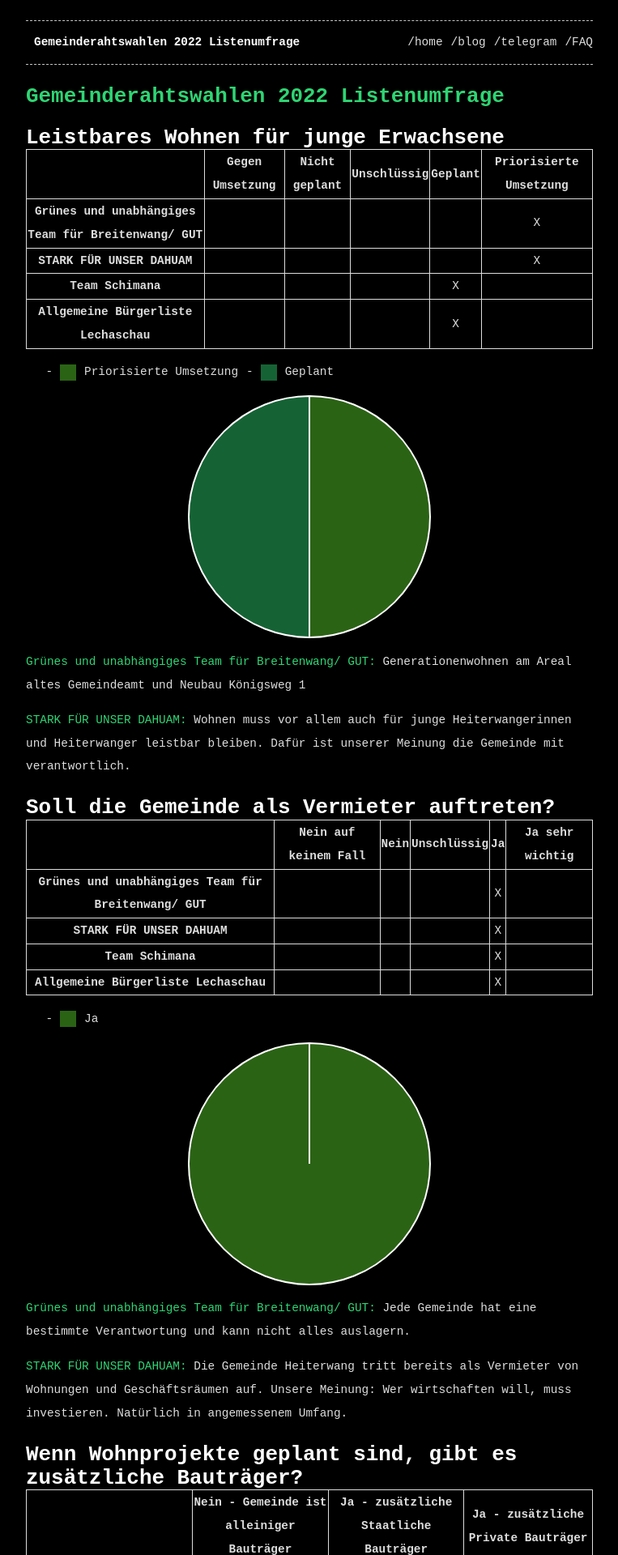
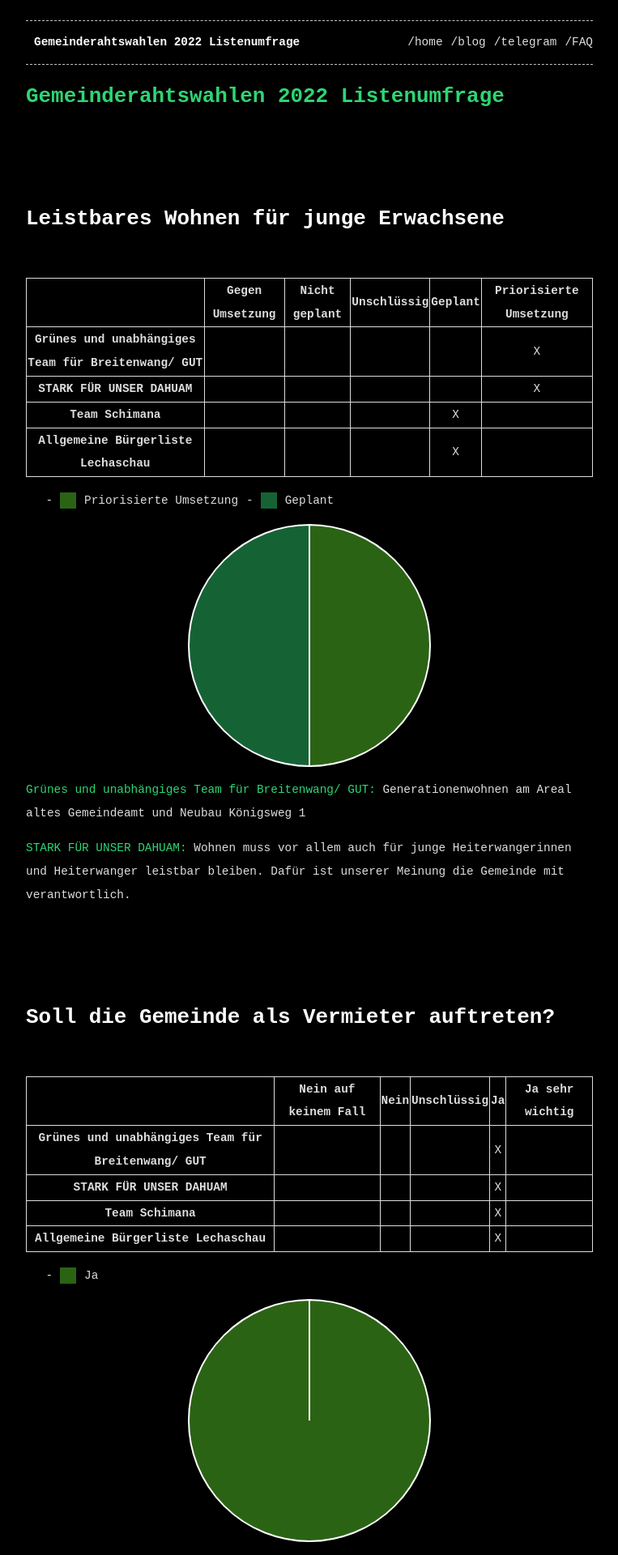
Before and after one commit to Hackertreff-Reutte/Hackertreff-Reutte.github.io, a Jekyll site: the page built from _posts/2022-02-24-Gemeinderahtswahlen-2022-Listenumfrage.md, in a window 1280 px wide. Shown: the top 1920 px of the page at 81% size, without its empty margins (258-1021 px from the left). Built offline with Jekyll 4.4.1, drawn with Linux system fonts in a browser that asks for light colours; nearby versions of some CDN libraries.

Commit message:
added more spaces

```diff
--- a/_posts/2022-02-24-Gemeinderahtswahlen-2022-Listenumfrage.md
+++ b/_posts/2022-02-24-Gemeinderahtswahlen-2022-Listenumfrage.md
@@ -6,108 +6,234 @@ tags: Politik
 ---
 <link rel="stylesheet" href="{{ layout.post_assets | liquify }}/css/post.css">
 
+
+
+
+
+<br>
+<br>
+
 # Leistbares Wohnen für junge Erwachsene
+<br>
 
 <table id="table_2"></table>
 <ul id="legend-container-2"> </ul>
 <canvas class="pie" id="leistbaresWohnenChart"> </canvas>
 <div id="leistbaresWohnenOptional"> </div>
 
+
+
+
+
+<br>
+<br>
+
 # Soll die Gemeinde als Vermieter auftreten?
+<br>
+
 
 <table id="table_4"></table>
 <ul id="legend-container-4"> </ul>
 <canvas class="pie" id="gemeindeVermieter"> </canvas>
 <div id="gemeindeVermieterOptional"> </div>
 
+
+
+
+<br>
+<br>
+
 # Wenn Wohnprojekte geplant sind, gibt es zusätzliche Bauträger?
+<br>
 
 <table id="table_6"></table>
 
+
+
+
+<br>
+<br>
+
 # Wenn Wohnprojekte geplant sind, handelt es sich dann dabei um günstige oder teure Wohnungen?
+<br>
 
 <table id="table_7"></table>
 <ul id="legend-container-7"> </ul>
 <canvas class="pie" id="teureGuensiteWohnungen"> </canvas>
 <div id="teureGuensiteWohnungenOptional"> </div>
 
+
+
+
+<br>
+<br>
+
 # Projekte zugunsten Jugendlicher
+<br>
 
 <table id="table_9"></table>
 <ul id="legend-container-9"> </ul>
 <canvas class="pie" id="projekteJugendliche"> </canvas>
 <div id="projekteJugendlicheOptional"> </div>
 
+
+
+
+<br>
+<br>
+
 # Soll die Gemeinde Kinderbetreuung organisieren bzw. finanzieren?
+<br>
 
 <table id="table_11"></table>
 <ul id="legend-container-11"> </ul>
 <canvas class="pie" id="gemeindeKinder"> </canvas>
 <div id="gemeindeKinderOptional"> </div>
 
+
+
+
+
+<br>
+<br>
+
 # Wenn Kinderbetreuung von der Gemeinde aus  geplant ist, wer soll darauf Anspruch haben?
+<br>
 
 <table id="table_13"></table>
 <ul id="legend-container-13"> </ul>
 <canvas class="pie" id="kinderAnspruch"> </canvas>
 
+
+
+
+
+<br>
+<br>
+
 # Wenn Kinderbetreuung von der Gemeinde aus geplant ist,  wie und für welche Altersgruppe soll diese ausgelegt werden?
+<br>
 
 <table id="table_14"></table>
 
+
+
+
+
+
+<br>
+<br>
+
 # Wenn Kinderbetreuung von der Gemeinde aus geplant ist, für welche Altersgruppen sollte sie während den Ferien verfügbar sein?
+<br>
 
 <table id="table_15"></table>
 
+
+
+
+<br>
+<br>
+
 # Wenn Kinderbetreuung von der Gemeinde aus  geplant ist, wie werden die Kosten gestaltet?
+<br>
 
 <table id="table_16"></table>
 <ul id="legend-container-16"> </ul>
 <canvas class="pie" id="kinderKosten"> </canvas>
 <div id="kinderKostenOptional"> </div>
 
+
+
+
+
+<br>
+<br>
+
 # Ausbau von öffentlichem Nahverkehr?
+<br>
 
 <table id="table_18"></table>
 <ul id="legend-container-18"> </ul>
 <canvas class="pie" id="ausbauOeffi"> </canvas>
 <div id="ausbauOeffiOptional"> </div>
 
+
+
+
+
+<br>
+<br>
+
 # Anreize  schaffen für "umweltfreundliche Mobilität"?
+<br>
 
 <table id="table_20"></table>
 <ul id="legend-container-20"> </ul>
 <canvas class="pie" id="anreizOeffi"> </canvas>
 <div id="anreizOeffiOptional"> </div>
 
+
+
+
+
+
+<br>
+<br>
+
 # Höhe der Vereinsförderung für?
+<br>
 
 <ul id="legend-container-radar"> </ul>
 <canvas id="vereine"> </canvas>
 
 
+
+
+<br>
+<br>
+
 # Ist Transparenz wichtig?
+<br>
 
 <table id="table_31"></table>
 <ul id="legend-container-31"> </ul>
 <canvas class="pie" id="transparenz"> </canvas>
 <div id="transparenzOptional"> </div>
 
+
+
+
+<br>
+<br>
+
 # Werden Protokolle, Beschlüsse und Daten prokativ veröffentlicht?
+<br>
 
 <table id="table_33"></table>
 <ul id="legend-container-33"> </ul>
 <canvas class="pie" id="datenVeroeffentlichen"> </canvas>
 <div id="datenVeroeffentlichenOptional"> </div>
 
+
+
+<br>
+<br>
+
 # Ausbau Digitalisierung (digitales Gemeindeamt)?
+<br>
 
 <table id="table_35"></table>
 <ul id="legend-container-35"> </ul>
 <canvas class="pie" id="digitalesGemeindeamt"> </canvas>
 <div id="digitalesGemeindeamtOptional"> </div>
 
+
+<br>
+<br>
+
 # Ausbau Internetinfrastruktur (Glasfaser, 5G)?
+<br>
 
 <table id="table_37"></table>
 <ul id="legend-container-37"> </ul>
```
